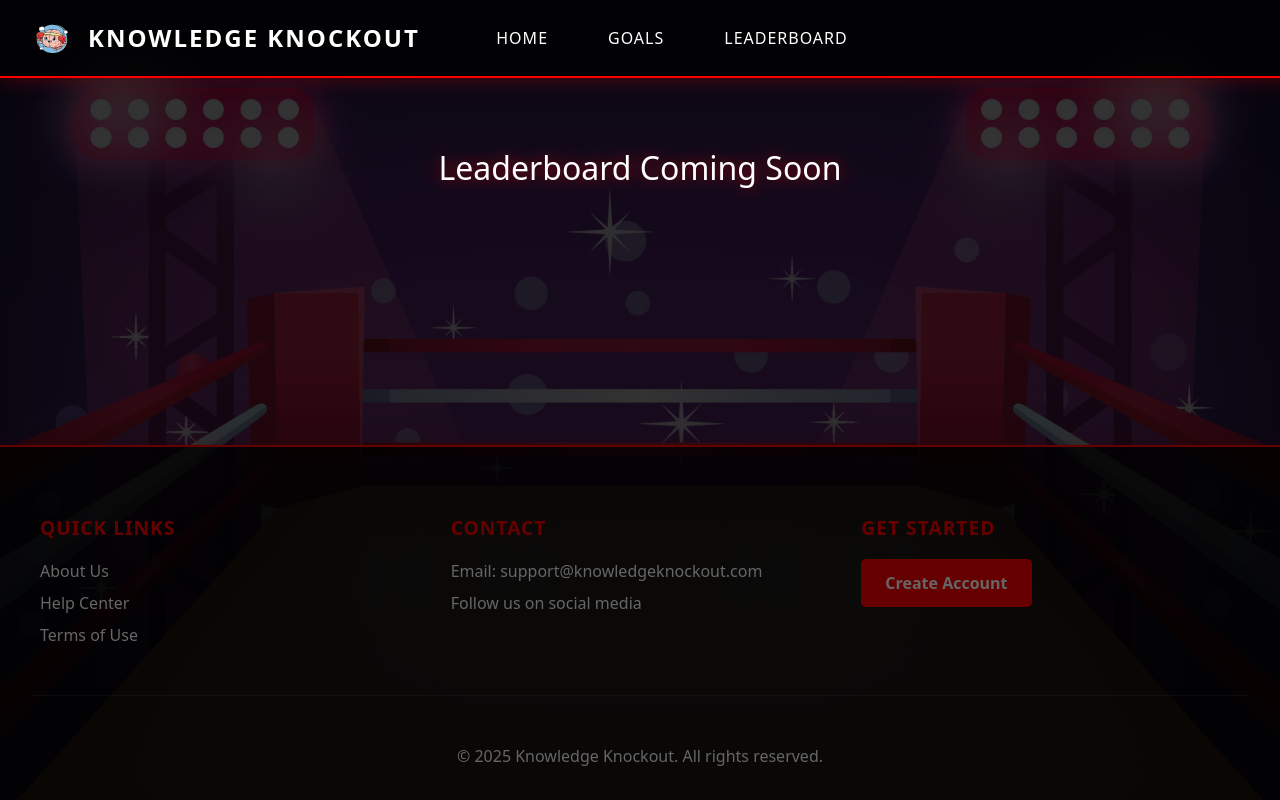
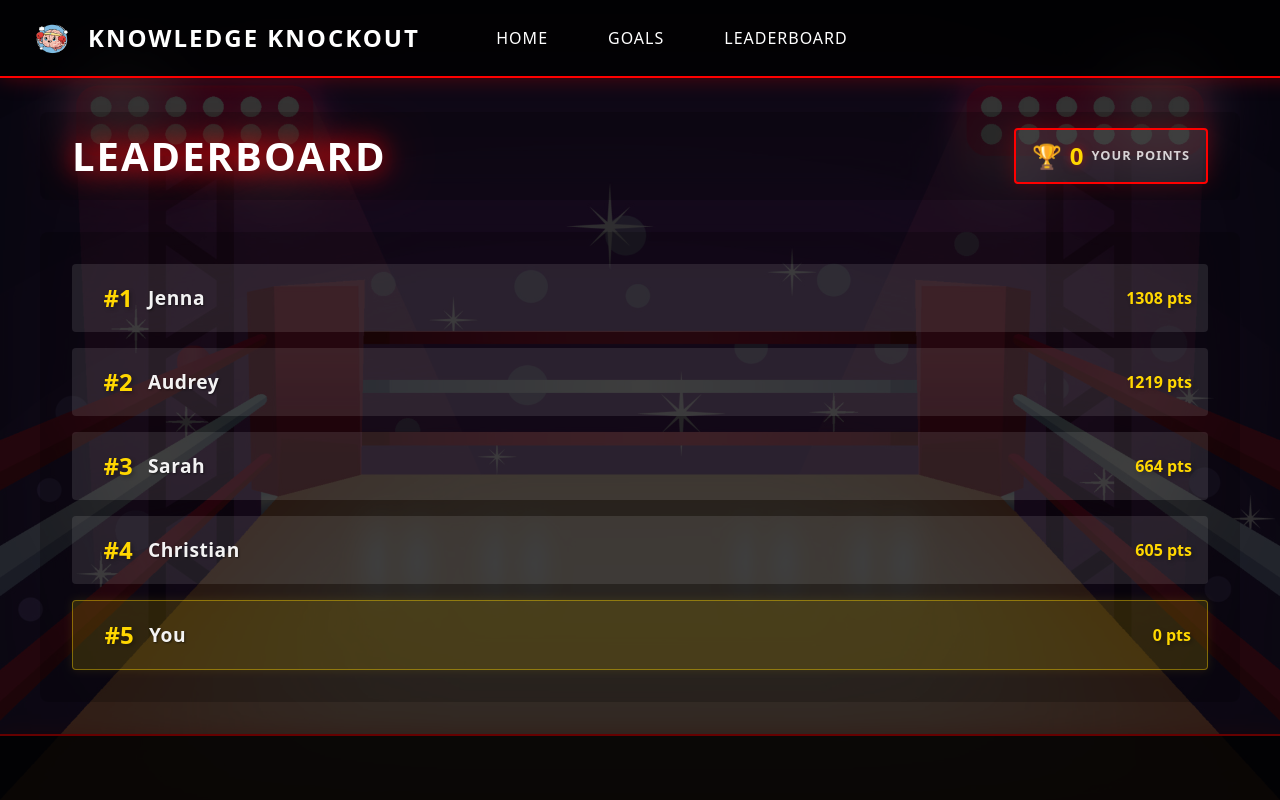
Before and after one commit to Chernandez5120/Education-Gamez, a React (Vite) app in the folder study-habit-gamifier/: page /leaderboard in a window 1280 px wide. Shown: the top 800 px of the page. Built offline with nearby package versions, Linux system fonts and the light colour scheme.

Commit message:
Added leaderboard with improved text visibility

```diff
--- a/study-habit-gamifier/src/App.jsx
+++ b/study-habit-gamifier/src/App.jsx
@@ -2,6 +2,7 @@ import { useState } from 'react'
 import { BrowserRouter as Router, Routes, Route, Link } from 'react-router-dom'
 import brainLogo from './assets/images/brain.png'
 import Goals from './components/Goals'
+import Leaderboard from './components/Leaderboard'
 import { GoalsProvider } from './context/GoalsContext'
 import './App.css'
 
@@ -60,17 +61,7 @@ function App() {
             </>
           } />
           <Route path="/goals" element={<Goals />} />
-          <Route path="/leaderboard" element={
-            <div className="coming-soon" style={{
-              color: '#ffffff',
-              textAlign: 'center',
-              padding: '4rem',
-              fontSize: '2rem',
-              textShadow: '0 0 15px rgba(255, 0, 0, 0.6)'
-            }}>
-              Leaderboard Coming Soon
-            </div>
-          } />
+          <Route path="/leaderboard" element={<Leaderboard />} />
         </Routes>
       </main>
 
--- /dev/null
+++ b/study-habit-gamifier/src/components/Leaderboard.jsx
@@ -0,0 +1,51 @@
+import React, { useMemo } from 'react';
+import { useGoals } from '../context/GoalsContext';
+import '../styles/Leaderboard.css';
+
+export default function Leaderboard() {
+  const { points } = useGoals();
+
+  // Generate fake leaderboard data with user's actual points
+  const leaderboardData = useMemo(() => {
+    const fakeUsers = [
+      { name: "Christian", points: Math.floor(Math.random() * 1000) + 500 },
+      { name: "Audrey", points: Math.floor(Math.random() * 1000) + 500 },
+      { name: "Sarah", points: Math.floor(Math.random() * 1000) + 500 },
+      { name: "Jenna", points: Math.floor(Math.random() * 1000) + 500 },
+      { name: "You", points: points } // Actual user points
+    ];
+
+    // Sort by points in descending order
+    return fakeUsers.sort((a, b) => b.points - a.points);
+  }, [points]);
+
+  return (
+    <div className="leaderboard-page">
+      <div className="leaderboard-header">
+        <h1>Leaderboard</h1>
+        <div className="points-display">
+          <span className="points-icon">🏆</span>
+          <span className="points-value">{points}</span>
+          <span className="points-label">YOUR POINTS</span>
+        </div>
+      </div>
+
+      <div className="leaderboard-content">
+        <div className="leaderboard-list">
+          {leaderboardData.map((user, index) => (
+            <div
+              key={user.name}
+              className={`leaderboard-item ${user.name === 'You' ? 'current-user' : ''}`}
+            >
+              <div className="rank">#{index + 1}</div>
+              <div className="user-info">
+                <span className="user-name">{user.name}</span>
+                <span className="user-points">{user.points} pts</span>
+              </div>
+            </div>
+          ))}
+        </div>
+      </div>
+    </div>
+  );
+}
--- /dev/null
+++ b/study-habit-gamifier/src/styles/Leaderboard.css
@@ -0,0 +1,109 @@
+.leaderboard-page {
+  padding: 2rem;
+  max-width: 1200px;
+  margin: 0 auto;
+}
+
+.leaderboard-header {
+  display: flex;
+  justify-content: space-between;
+  align-items: center;
+  margin-bottom: 2rem;
+  background: rgba(0, 0, 0, 0.2);
+  padding: 1rem 2rem;
+  border-radius: 8px;
+}
+
+.leaderboard-header h1 {
+  font-size: 2.5rem;
+  color: #fff;
+  margin: 0;
+  text-shadow: 2px 2px 4px rgba(0, 0, 0, 0.3);
+}
+
+.points-display {
+  display: flex;
+  align-items: center;
+  gap: 0.5rem;
+  background: rgba(255, 255, 255, 0.1);
+  padding: 0.5rem 1rem;
+  border-radius: 4px;
+}
+
+.points-icon {
+  font-size: 1.5rem;
+}
+
+.points-value {
+  font-size: 1.5rem;
+  font-weight: bold;
+  color: #ffd700;
+}
+
+.points-label {
+  font-size: 0.8rem;
+  opacity: 0.8;
+}
+
+.leaderboard-content {
+  background: rgba(0, 0, 0, 0.2);
+  border-radius: 8px;
+  padding: 2rem;
+}
+
+.leaderboard-list {
+  display: flex;
+  flex-direction: column;
+  gap: 1rem;
+}
+
+.leaderboard-item {
+  display: flex;
+  align-items: center;
+  padding: 1rem;
+  background: rgba(255, 255, 255, 0.1);
+  border-radius: 4px;
+  transition: transform 0.2s, background-color 0.2s;
+  color: rgba(255, 255, 255, 0.95);
+  text-shadow: 1px 1px 2px rgba(0, 0, 0, 0.5);
+}
+
+.leaderboard-item:hover {
+  transform: translateX(5px);
+  background: rgba(255, 255, 255, 0.15);
+}
+
+.leaderboard-item.current-user {
+  background: rgba(255, 215, 0, 0.15);
+  border: 1px solid rgba(255, 215, 0, 0.4);
+  box-shadow: 0 0 10px rgba(255, 215, 0, 0.1);
+}
+
+.rank {
+  font-size: 1.5rem;
+  font-weight: bold;
+  width: 60px;
+  text-align: center;
+  color: #ffd700;
+  text-shadow: 2px 2px 4px rgba(0, 0, 0, 0.3);
+}
+
+.user-info {
+  flex: 1;
+  display: flex;
+  justify-content: space-between;
+  align-items: center;
+}
+
+.user-name {
+  font-size: 1.2rem;
+  font-weight: 600;
+  letter-spacing: 0.5px;
+  color: rgba(255, 255, 255, 0.95);
+}
+
+.user-points {
+  font-weight: bold;
+  color: #ffd700;
+  text-shadow: 2px 2px 4px rgba(0, 0, 0, 0.3);
+}
```
Also changed, not shown: package.json (added, +9 -0 lines), 1 other file (tests, documents, lock files or other folders).
